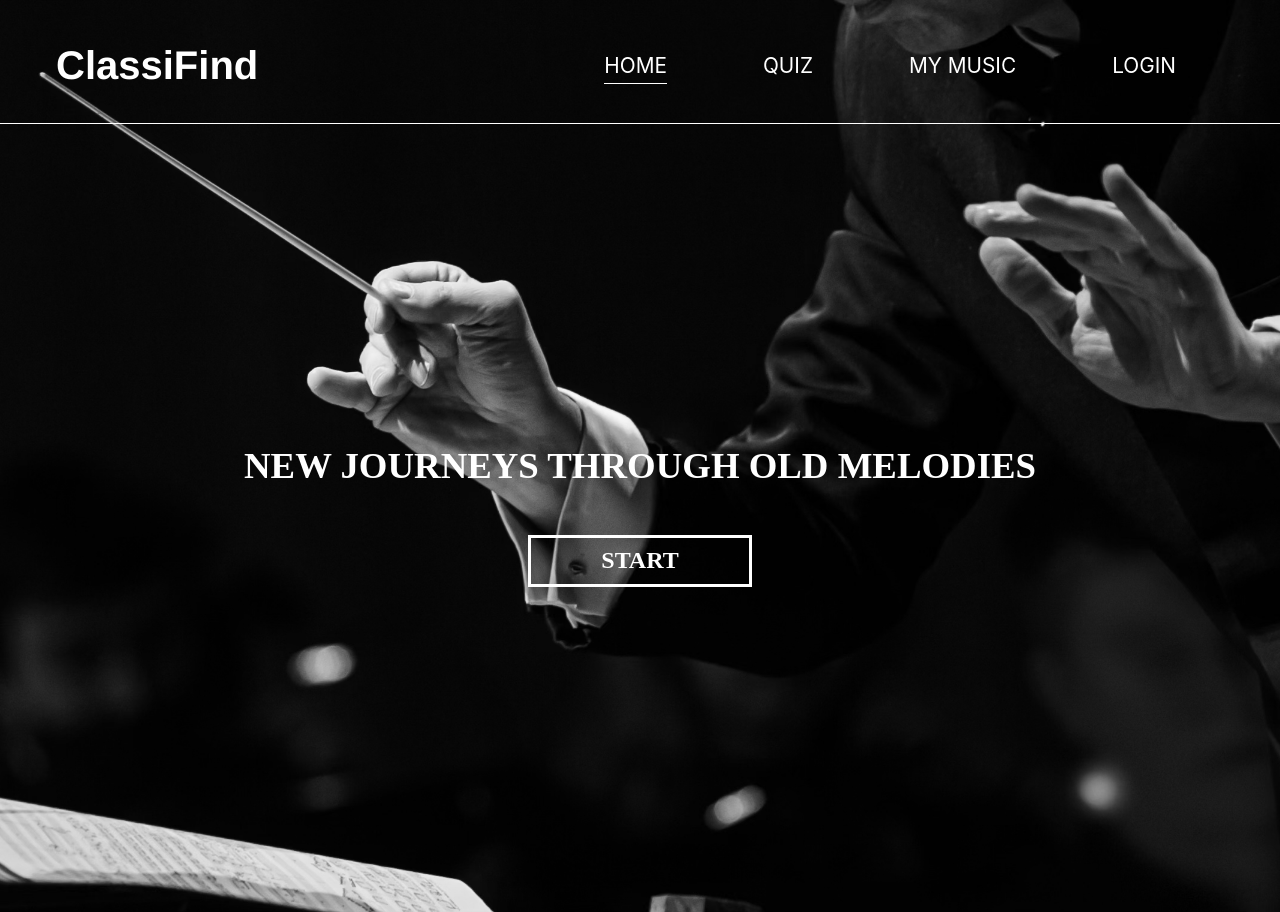
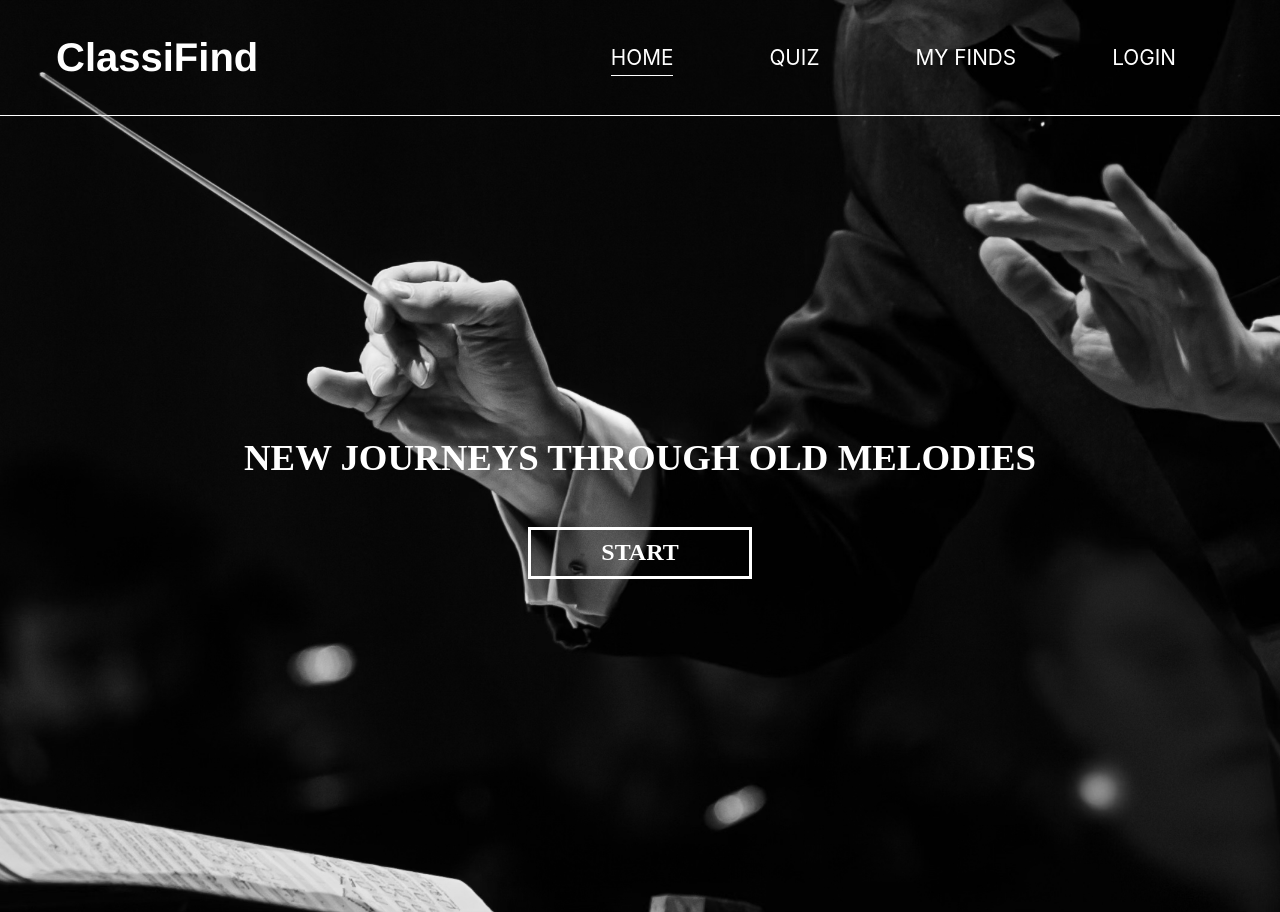
Before and after one commit to madisonmarino/ClassiFind, a React (Create React App) app: page / in a window 1280 px wide. Built offline with nearby package versions, Linux system fonts and the light colour scheme.

Commit message:
change page title to my finds

```diff
--- a/src/components/Header/Header.js
+++ b/src/components/Header/Header.js
@@ -14,7 +14,7 @@ export default function Header() {
             Quiz
           </NavLink>
           <NavLink to="mymusic" className="header__link">
-            My Music
+            My Finds
           </NavLink>
           <NavLink to="login" className="header__link">
             Login
--- a/src/components/Header/Header.scss
+++ b/src/components/Header/Header.scss
@@ -4,7 +4,7 @@
     align-items: center;
     justify-content: space-between;
     border-bottom: 1px solid white;
-    padding: 1rem 3.5rem 0.5rem;
+    padding: 0.5rem 3.5rem 0.5rem;
   }
   &__title {
     font-family: Helvetica;
```
